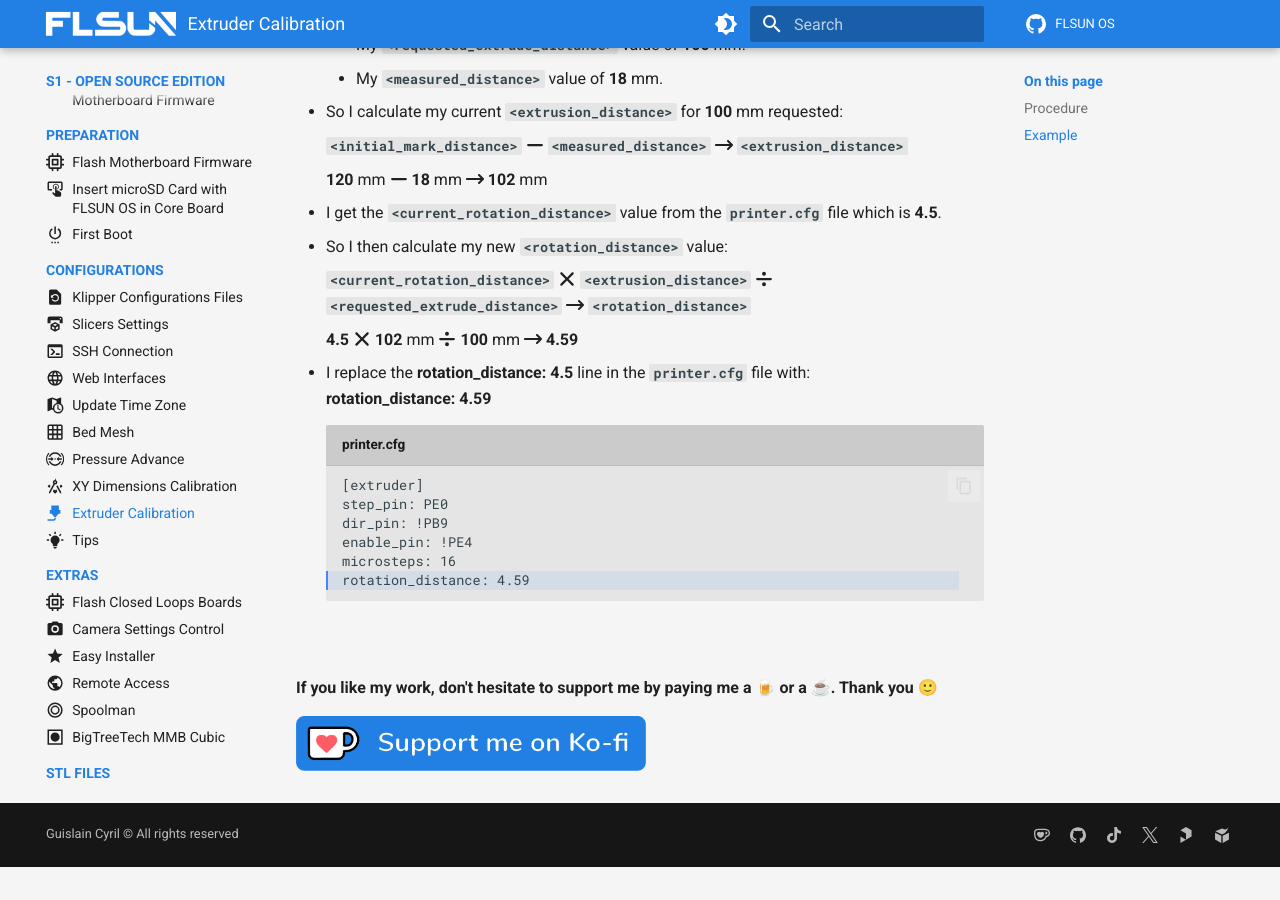
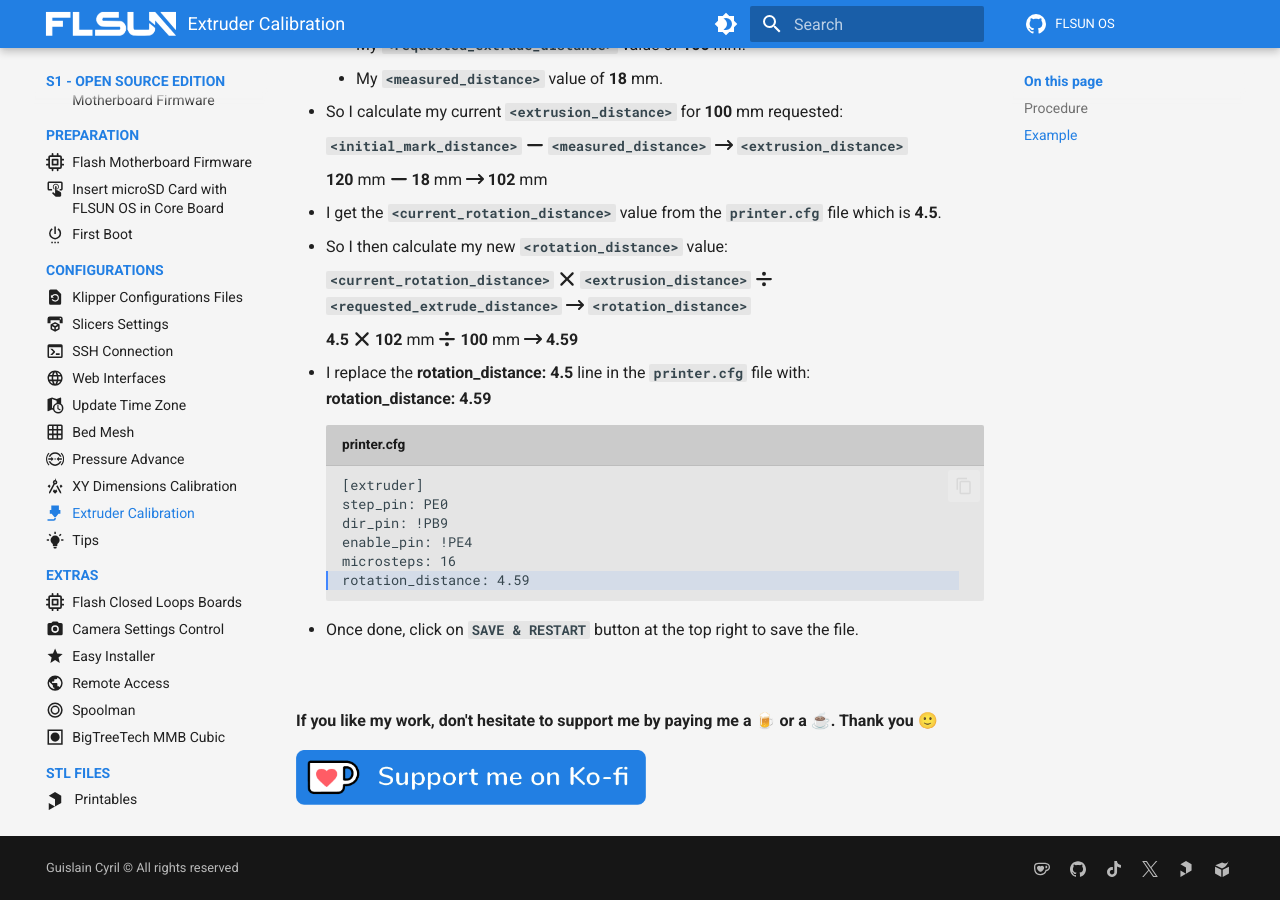
Before and after one commit to Guilouz/FLSUN-S1-Open-Source-Edition, an MkDocs documentation site: the page built from docs/extruder-calibration.md, in a window 1280 px wide and 900 px high, scrolled down 1891 px. Built offline with MkDocs 1.6.1 and Material for MkDocs 9.7.7, drawn with Linux system fonts in a browser that asks for light colours; comment, search, counter and statistics services are not loaded; before the commit the page ends 2758 px from its top, so only the background shows below that.

Commit message:
Update extruder-calibration.md

````diff
--- a/docs/extruder-calibration.md
+++ b/docs/extruder-calibration.md
@@ -103,6 +103,8 @@ On an extruder, the **rotation_distance** is the amount of distance the filament
 	rotation_distance: 4.59
     ```
 
+- Once done, click on **`SAVE & RESTART`** button at the top right to save the file.
+
 <br />
 
 **If you like my work, don't hesitate to support me by paying me a 🍺 or a ☕. Thank you 🙂**
````
